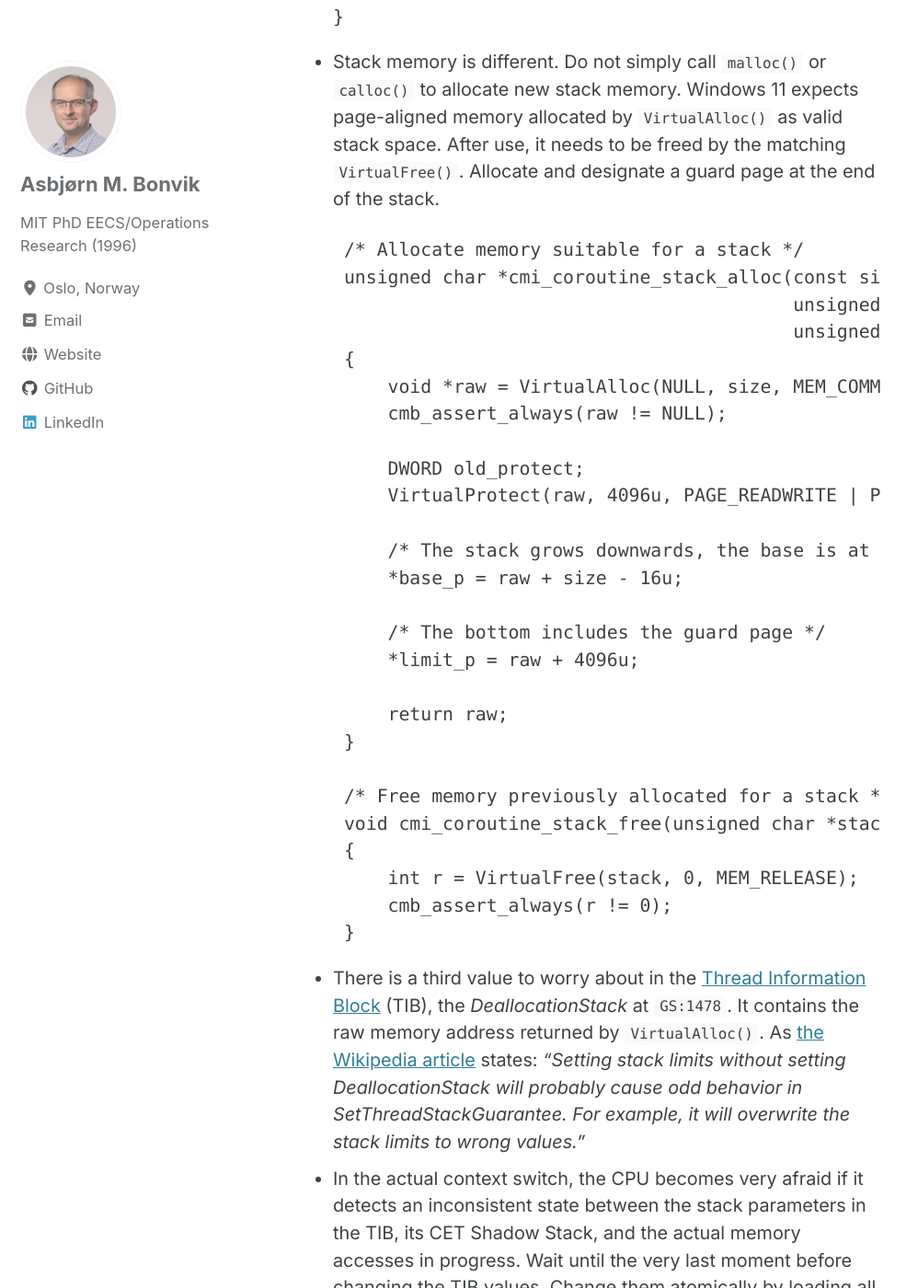
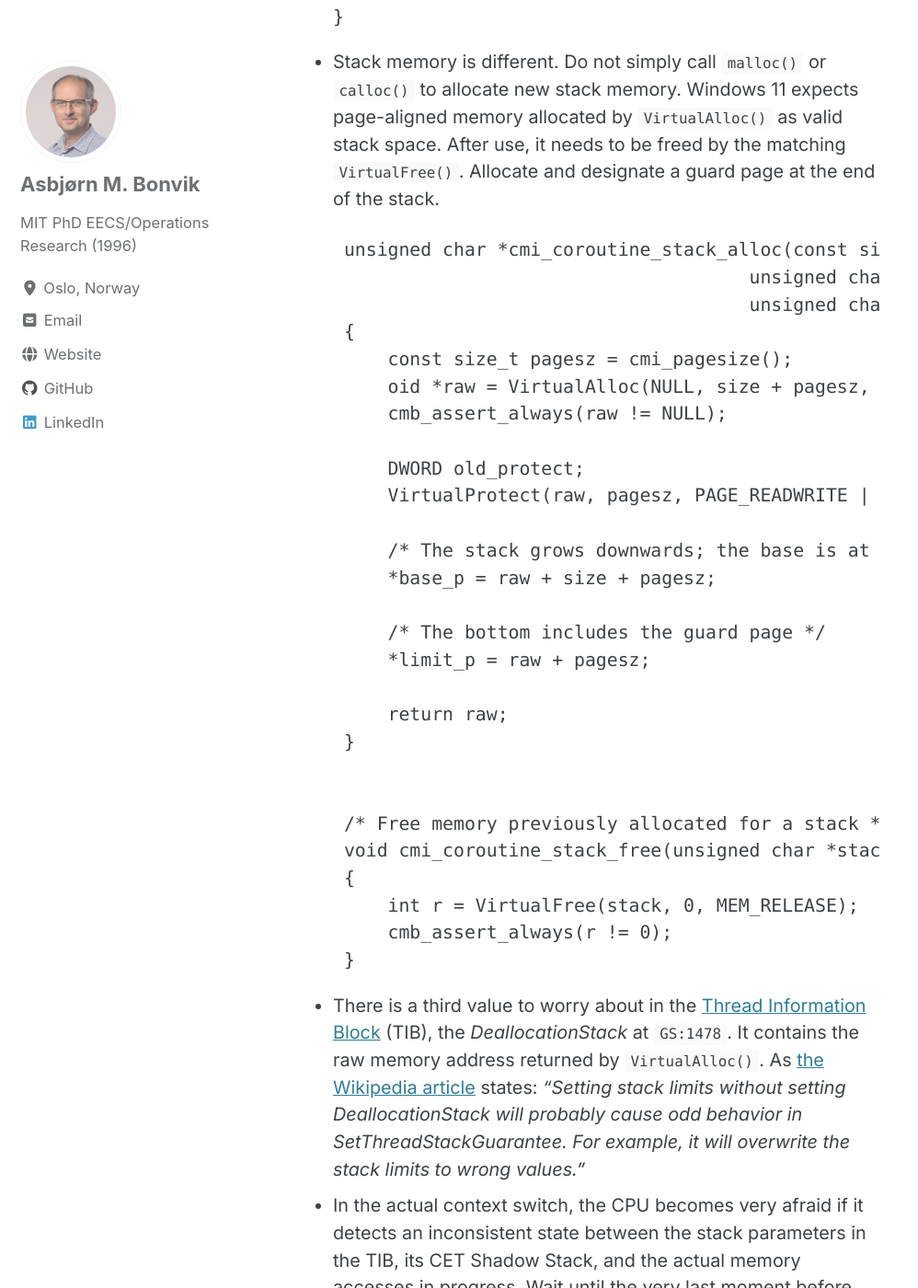
Before and after one commit to ambonvik/ambonvik.github.io, a Jekyll site: the page built from _posts/2026-04-27-win11-adventures.markdown, in a window 1280 px wide and 1400 px high, scrolled down 2442 px. Shown: the whole window at 92% size, without its empty margins (0-998 px from the left). Built offline with Jekyll 4.4.1, drawn with Linux system fonts in a browser that asks for light colours; cached includes are drawn as plain includes; comment, search, counter and statistics services are not loaded.

Commit message:
Updated code example

````diff
--- a/_posts/2026-04-27-win11-adventures.markdown
+++ b/_posts/2026-04-27-win11-adventures.markdown
@@ -65,39 +65,40 @@ so I will only review the main points here.
         ConvertThreadToFiber(NULL);
    }
    ```
-*  Stack memory is different. Do not simply call `malloc()` or `calloc()` to allocate new
-   stack memory. Windows 11 expects page-aligned memory allocated by `VirtualAlloc()`
-   as valid stack space. After use, it needs to be freed by the matching `VirtualFree()`.
-   Allocate and designate a guard page at the end of the stack.
+  *  Stack memory is different. Do not simply call `malloc()` or `calloc()` to allocate new
+     stack memory. Windows 11 expects page-aligned memory allocated by `VirtualAlloc()`
+     as valid stack space. After use, it needs to be freed by the matching `VirtualFree()`.
+     Allocate and designate a guard page at the end of the stack.
 
-   ```C
-    /* Allocate memory suitable for a stack */
-    unsigned char *cmi_coroutine_stack_alloc(const size_t size,
-                                             unsigned char **base_p,
-                                             unsigned char **limit_p)
-    {
-        void *raw = VirtualAlloc(NULL, size, MEM_COMMIT | MEM_RESERVE, PAGE_READWRITE);
-        cmb_assert_always(raw != NULL);
+     ```C
+      unsigned char *cmi_coroutine_stack_alloc(const size_t size,
+                                           unsigned char **base_p,
+                                           unsigned char **limit_p)
+      {
+          const size_t pagesz = cmi_pagesize();
+          oid *raw = VirtualAlloc(NULL, size + pagesz, MEM_COMMIT | MEM_RESERVE, PAGE_READWRITE);
+          cmb_assert_always(raw != NULL);
 
-        DWORD old_protect;
-        VirtualProtect(raw, 4096u, PAGE_READWRITE | PAGE_GUARD, &old_protect);
+          DWORD old_protect;
+          VirtualProtect(raw, pagesz, PAGE_READWRITE | PAGE_GUARD, &old_protect);
 
-        /* The stack grows downwards, the base is at the top, less a few bytes for the OS */
-        *base_p = raw + size - 16u;
+          /* The stack grows downwards; the base is at the top */
+          *base_p = raw + size + pagesz;
 
-        /* The bottom includes the guard page */
-        *limit_p = raw + 4096u;
+          /* The bottom includes the guard page */
+          *limit_p = raw + pagesz;
 
-        return raw;
-    }
+          return raw;
+      }
 
-    /* Free memory previously allocated for a stack */
-    void cmi_coroutine_stack_free(unsigned char *stack)
-    {
-        int r = VirtualFree(stack, 0, MEM_RELEASE);
-        cmb_assert_always(r != 0);
-    }
-   ```
+
+      /* Free memory previously allocated for a stack */
+      void cmi_coroutine_stack_free(unsigned char *stack)
+      {
+          int r = VirtualFree(stack, 0, MEM_RELEASE);
+          cmb_assert_always(r != 0);
+      }
+     ```
 *  There is a third value to worry about in the
    [Thread Information Block](https://en.wikipedia.org/wiki/Win32_Thread_Information_Block#Stack_information_stored_in_the_TIB)
    (TIB), the _DeallocationStack_ at `GS:1478`. It contains the raw
````
